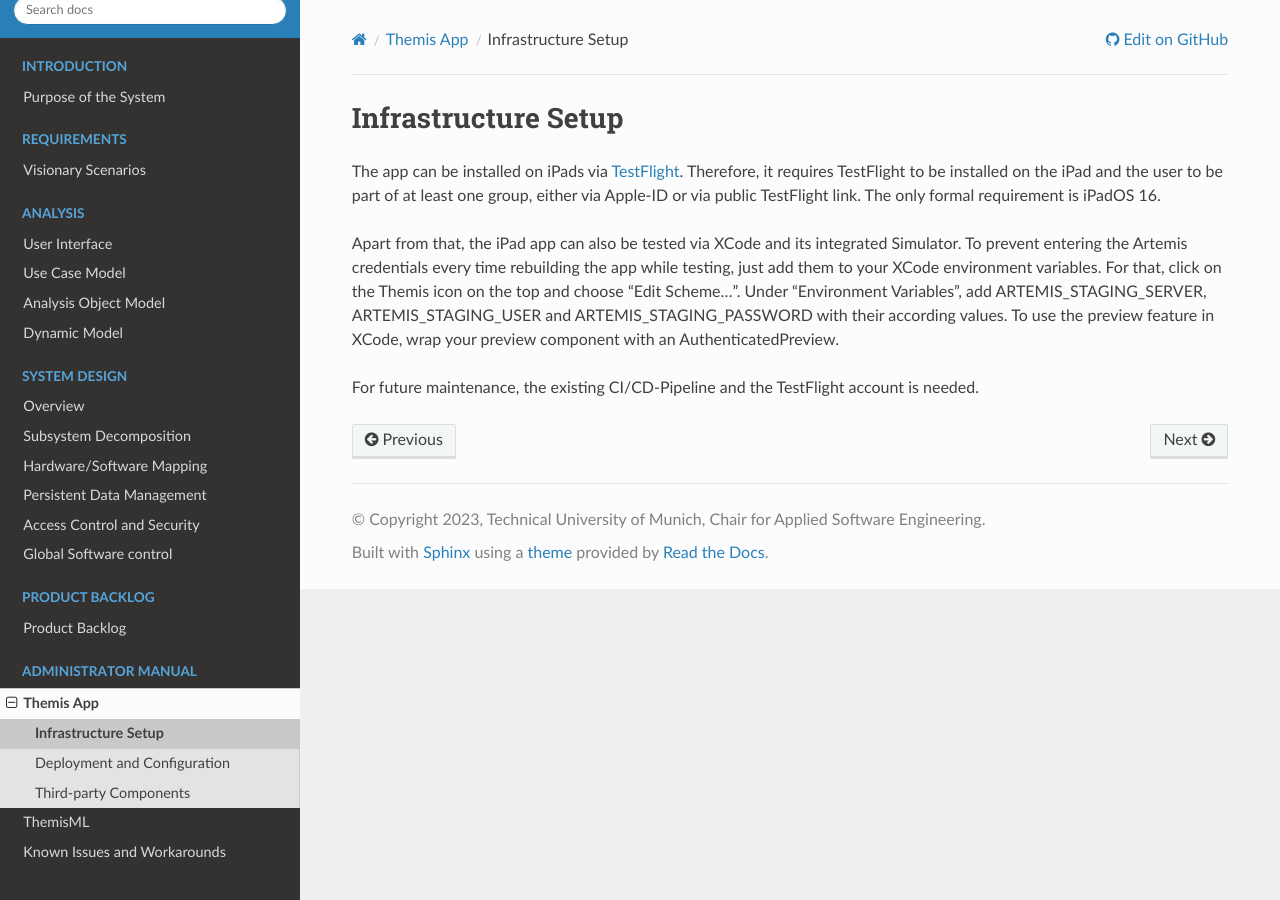
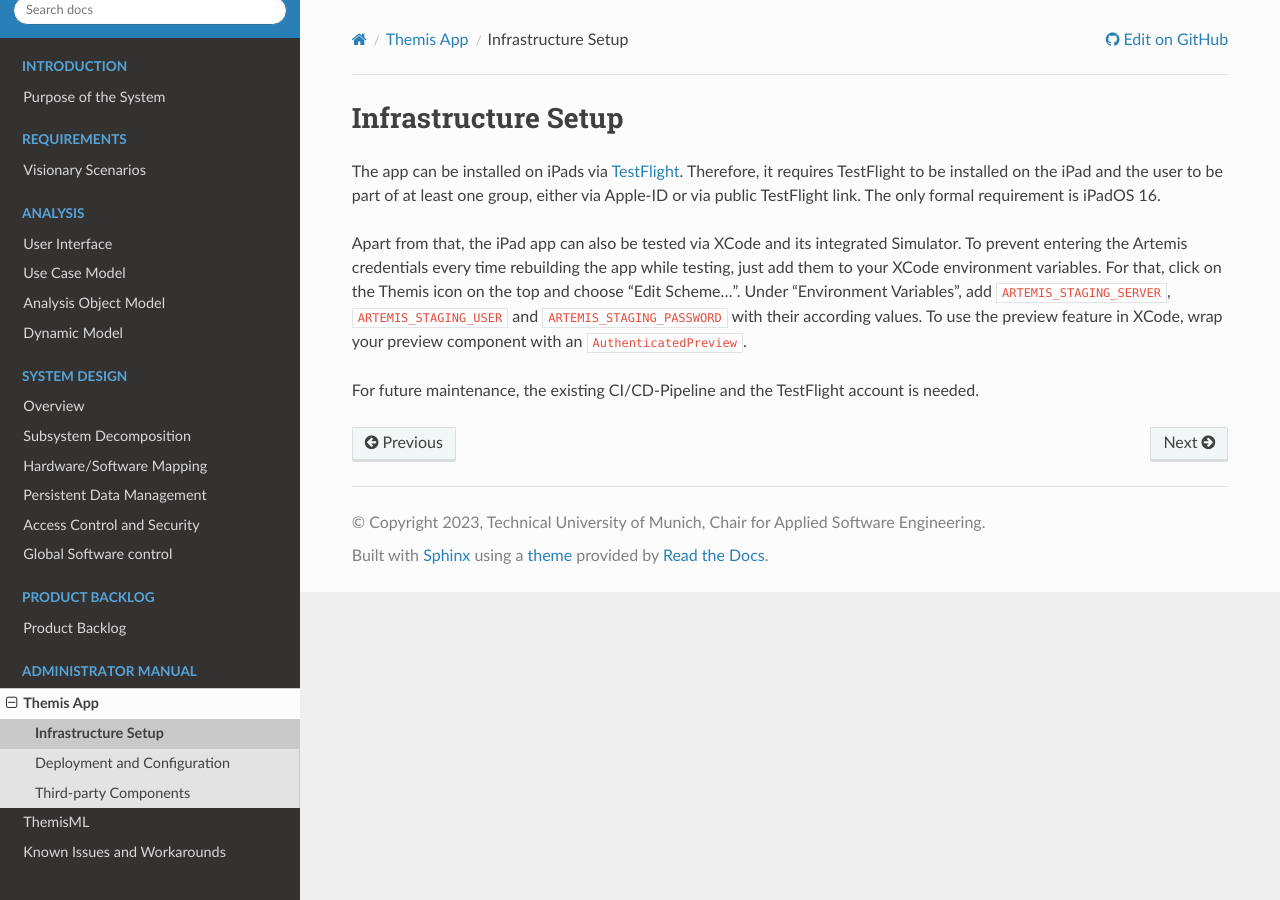
Before and after one commit to ls1intum/Themis, a Sphinx documentation site: the page built from docs/admin/app/infrastructure.rst, in a window 1280 px wide. Built offline with Sphinx 7.4.7 and the Read the Docs theme 2.0.0, drawn with Linux system fonts in a browser that asks for light colours.

```diff
--- a/docs/admin/app/infrastructure.rst
+++ b/docs/admin/app/infrastructure.rst
@@ -8,9 +8,9 @@ to be part of at least one group, either via Apple-ID or via public TestFlight l
 
 Apart from that, the iPad app can also be tested via XCode and its integrated Simulator. To prevent entering the Artemis
 credentials every time rebuilding the app while testing, just add them to your XCode environment variables. For that, click on
-the Themis icon on the top and choose "Edit Scheme...". Under "Environment Variables", add ARTEMIS_STAGING_SERVER,
-ARTEMIS_STAGING_USER and ARTEMIS_STAGING_PASSWORD with their according values. To use the preview feature in XCode, wrap
-your preview component with an AuthenticatedPreview.
+the Themis icon on the top and choose "Edit Scheme...". Under "Environment Variables", add ``ARTEMIS_STAGING_SERVER``,
+``ARTEMIS_STAGING_USER`` and ``ARTEMIS_STAGING_PASSWORD`` with their according values. To use the preview feature in XCode, wrap
+your preview component with an ``AuthenticatedPreview``.
 
 For future maintenance, the existing CI/CD-Pipeline and the TestFlight account is needed.
 
```
